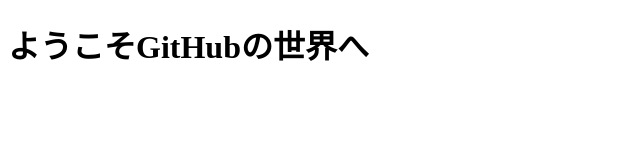
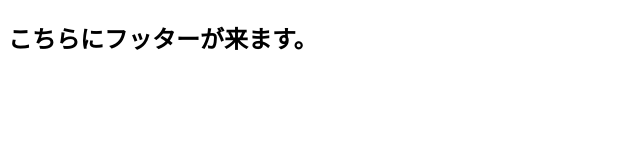
Before and after one commit to mori-ranmaru/2nd-test, a plain HTML site: page index.html in a window 1280 px wide. Shown: the whole page, without its empty margins (0-640 px from the left). Drawn offline with Linux system fonts and the light colour scheme.

Commit message:
フッターが出来上がりました。

```diff
--- a/index.html
+++ b/index.html
@@ -6,6 +6,6 @@
   <title>git training</title>
 </head>
 <body>
-  <header><h1>ようこそGitHubの世界へ</h1></header>
+  <footer><h2>こちらにフッターが来ます。</h2></footer>
 </body>
 </html>
```
